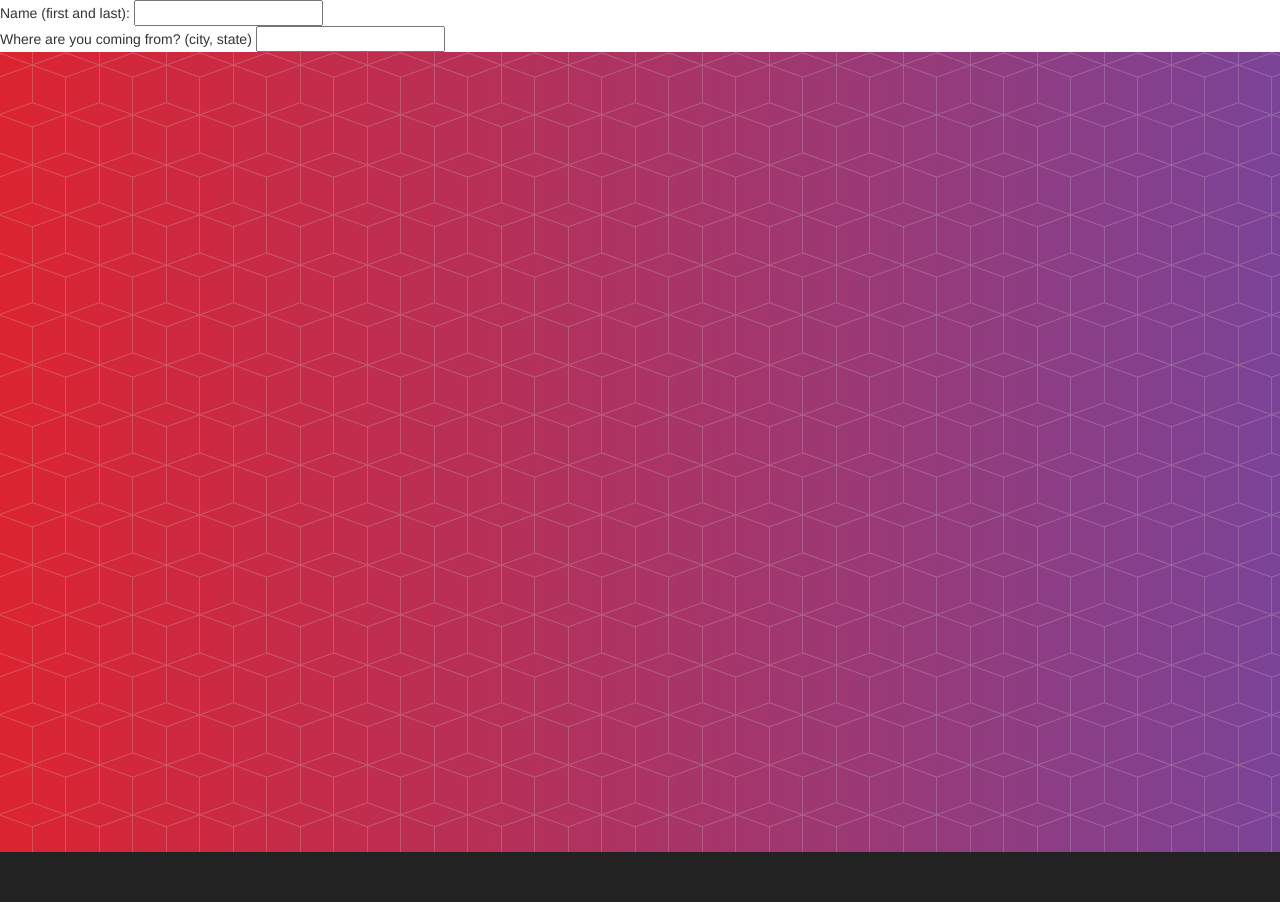
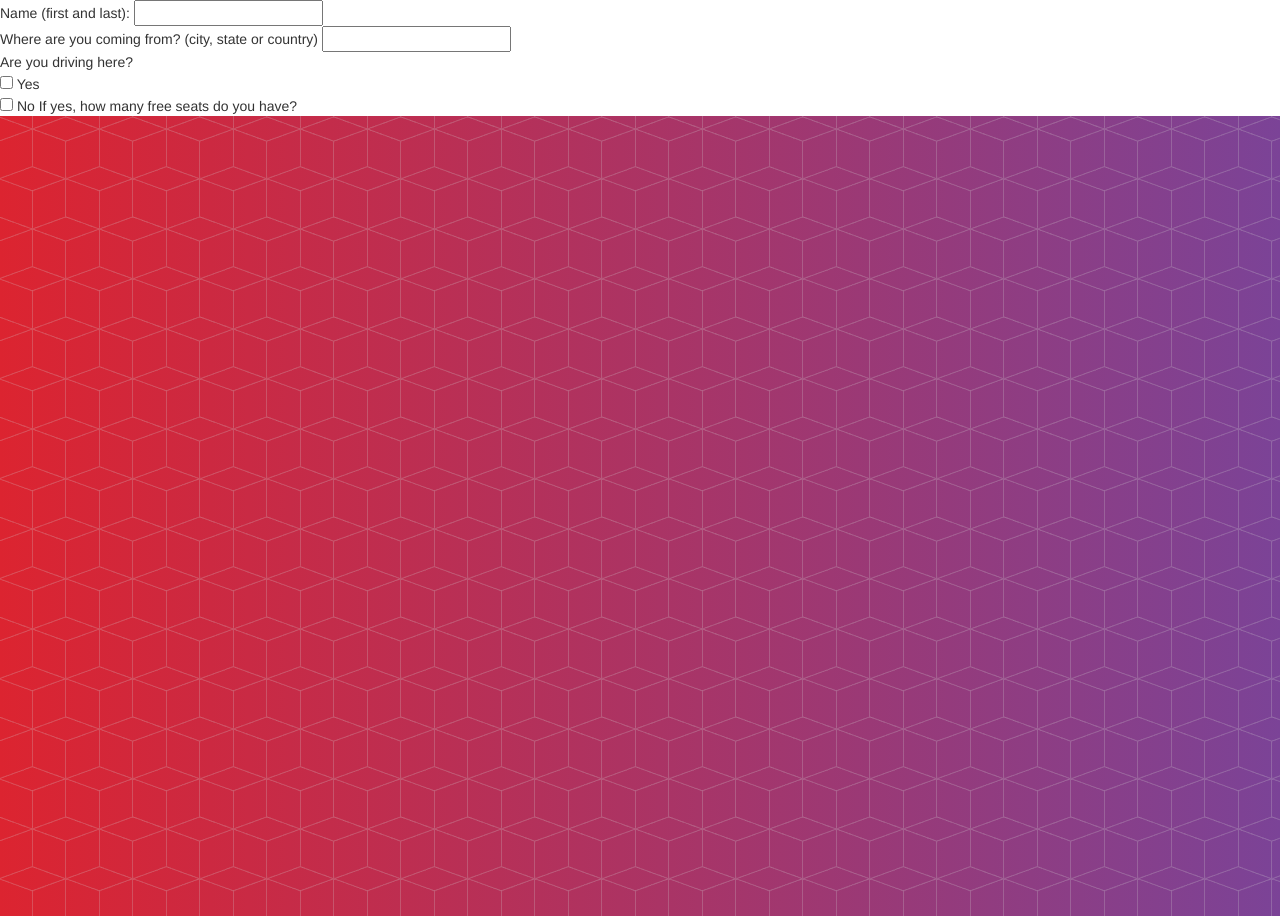
Before and after one commit to ankitasharma1/nearest-car-front-end, a website: page startbootstrap-new-age-gh-pages/index.html in a window 1280 px wide. Drawn offline with nearby package versions, Linux system fonts and the light colour scheme; a web font is replaced by a local one.

Commit message:
Willing to drive, checkboxes

```diff
--- a/startbootstrap-new-age-gh-pages/index.html
+++ b/startbootstrap-new-age-gh-pages/index.html
@@ -48,8 +48,14 @@
     <form >
         Name (first and last):  <input type="text" name="name" />
         <br />
-        Where are you coming from? (city, state) <input type="text" location="location" />
+        Where are you coming from? (city, state or country) <input type="text" location="location" />
         <br />
+        Are you driving here?
+        <br />
+        <input type="checkbox" name="yes" value="on"> Yes
+        <br />
+        <input type="checkbox" name="no" value ="on"> No
+        If yes, how many free seats do you have?
     </form>
         <header>
         <div class="container">
```
